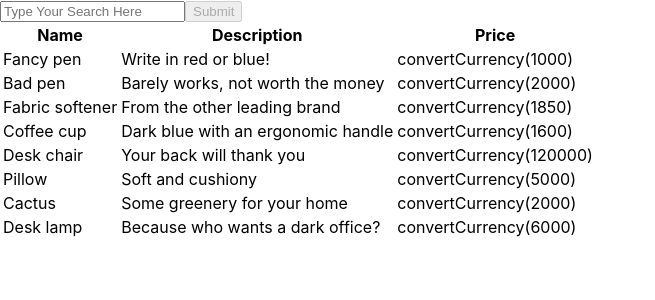
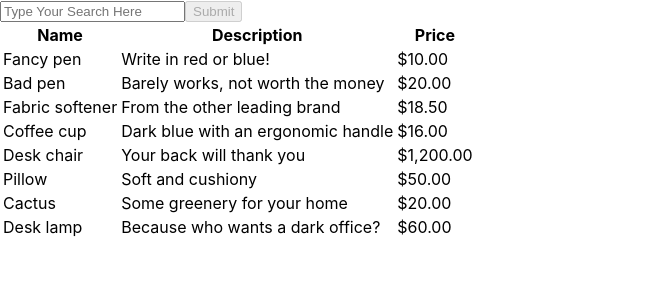
Before and after one commit to laurelthorburn/shopify-task, a React (Create React App) app: page / in a window 1280 px wide. Shown: the top 300 px of the page, without its empty margins (0-655 px from the left). Built offline with nearby package versions, Linux system fonts and the light colour scheme.

Commit message:
Successfully converted cents to us dollars

```diff
--- a/src/App.js
+++ b/src/App.js
@@ -54,7 +54,6 @@ function App() {
   ];
 
   const [clientInput, setClient] = useState("");
-  // const [arrayInput, setArray] = useState(products);
 
   const handleUserInput = (e) => {
     e.preventDefault();
@@ -93,7 +92,7 @@ function App() {
             <tr key={result.id}>
               <td>{result.name}</td>
               <td>{result.description}</td>
-              <td>convertCurrency({result.price})</td>
+              <td>{convertCurrency(`${result.price}`)}</td>
               </tr>)}
 
 
```
